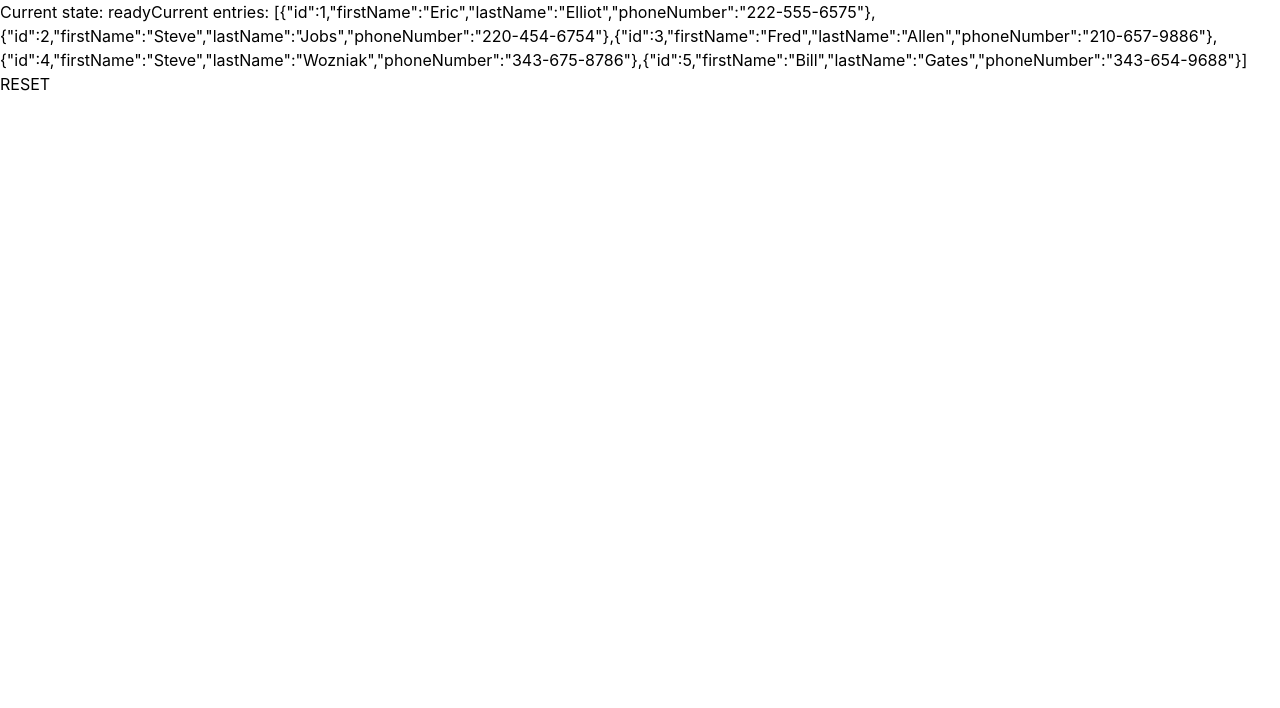
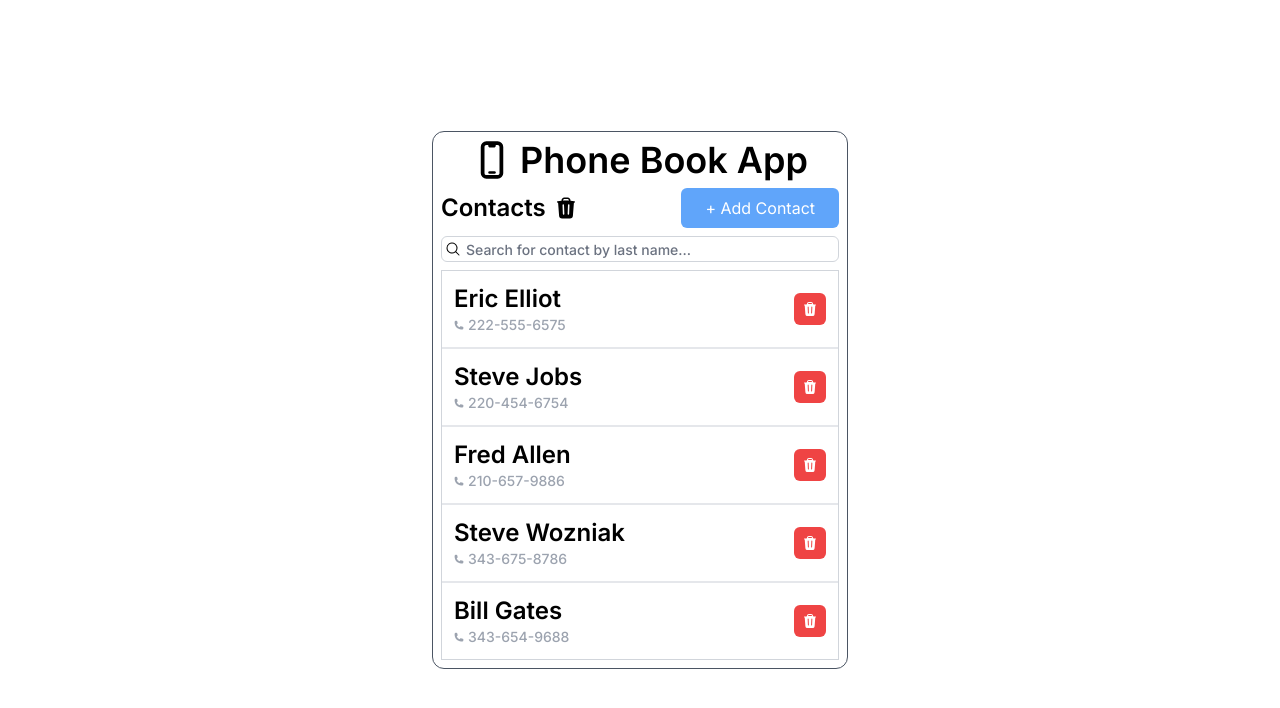
Before and after one commit to DoctorDerek/phonebook-filter-by-age, a Next.js app: page / in a window 1280 px wide. Shown: the top 708 px of the page. Built offline with nearby package versions, Linux system fonts and the light colour scheme.

Commit message:
feat(design): implement design of app based on design document

```diff
--- a/pages/_app.tsx
+++ b/pages/_app.tsx
@@ -3,11 +3,11 @@ import "@/styles/globals.css"
 import { QueryClient, QueryClientProvider } from "react-query"
 
 import GlobalStateContext from "@/components/GlobalStateContext"
+import Layout from "@/pages/app/layout"
 import phoneBookMachine from "@/utils/phoneBookMachine"
 import { useInterpret } from "@xstate/react"
 
 import type { AppProps } from "next/app"
-
 const queryClient = new QueryClient()
 
 export default function MyApp({ Component, pageProps }: AppProps) {
@@ -18,7 +18,9 @@ export default function MyApp({ Component, pageProps }: AppProps) {
     <QueryClientProvider client={queryClient} contextSharing={true}>
       <GlobalStateContext.Provider value={{ phoneBookService }}>
         {/* We can access React context in the app via Provider */}
-        <Component {...pageProps} />
+        <Layout>
+          <Component {...pageProps} />
+        </Layout>
       </GlobalStateContext.Provider>
     </QueryClientProvider>
   )
--- a/pages/app/layout.tsx
+++ b/pages/app/layout.tsx
@@ -4,10 +4,16 @@ import { Inter } from "@next/font/google"
 
 const inter = Inter()
 
-export default function RootLayout({ children }: { children: ReactNode }) {
+export default function Layout({ children }: { children: ReactNode }) {
   return (
     <html lang="en" className={inter.className}>
-      <body>{children}</body>
+      <body>
+        <main className="flex h-screen w-screen cursor-crosshair flex-col items-center justify-center">
+          <div className="min-w-104 flex max-w-3xl flex-col items-center justify-center space-y-2 rounded-xl border border-solid border-gray-600 p-2">
+            {children}
+          </div>
+        </main>
+      </body>
     </html>
   )
 }
--- a/pages/index.tsx
+++ b/pages/index.tsx
@@ -2,6 +2,12 @@ import Head from "next/head"
 import { useContext, useEffect } from "react"
 
 import GlobalStateContext from "@/components/GlobalStateContext"
+import {
+  DevicePhoneMobileIcon,
+  MagnifyingGlassIcon,
+  PhoneIcon,
+  TrashIcon,
+} from "@heroicons/react/24/solid"
 import { useActor } from "@xstate/react"
 
 export default function PhoneBookApp() {
@@ -24,19 +30,65 @@ export default function PhoneBookApp() {
   const resetPhoneBook = () => send({ type: "RESET" })
 
   return (
-    <div>
+    <>
       <Head>
         <title>Phonebook App by @DoctorDerek</title>
         <link rel="icon" href="/favicon.ico" />
       </Head>
-
-      <main>
-        <div>
-          <>Current state: {value}</>
-          <>Current entries: {JSON.stringify(phoneBookEntries)}</>
+      <div className="group flex items-center justify-center space-x-2 text-4xl font-semibold">
+        <DevicePhoneMobileIcon className="h-10 w-10 group-hover:animate-spin" />
+        <h1>Phone Book App</h1>
+      </div>
+      <div className="flex w-full items-center justify-between">
+        <div className="flex items-center justify-center space-x-2">
+          <h2 className="text-2xl font-semibold">Contacts</h2>
+          <button onClick={() => resetPhoneBook()}>
+            <TrashIcon
+              aria-label="Delete all phone book entries and reset"
+              className="h-6 w-6 rounded-md hover:fill-red-600 hover:outline hover:outline-1 hover:outline-red-600"
+            />
+          </button>
         </div>
-        <button onClick={() => resetPhoneBook()}>RESET</button>
-      </main>
-    </div>
+        <button className="rounded-md bg-blue-400 px-6 py-2 text-white">
+          + Add Contact
+        </button>
+      </div>
+      <div className="relative w-full">
+        <input
+          type="text"
+          placeholder="Search for contact by last name..."
+          className="border-sm w-full rounded-md border border-gray-300 placeholder:pl-6 placeholder:text-sm placeholder:font-medium placeholder:text-gray-500"
+        />
+        <MagnifyingGlassIcon className="absolute left-1 top-1/2 h-4 w-4 -translate-y-1/2" />
+      </div>
+      <div className="divide-y-gray-300 relative w-full divide-y-2 border border-solid border-gray-300">
+        {phoneBookEntries.map((phoneBookEntry) => {
+          const { id, firstName, lastName, phoneNumber } = phoneBookEntry
+          const key = `${id}${firstName}${lastName}${phoneNumber}`
+          return (
+            <div
+              className="flex w-full items-center justify-between p-3"
+              key={key}
+            >
+              <h3 className="flex flex-col items-start justify-center">
+                <div className="text-2xl font-semibold">
+                  {firstName} {lastName}
+                </div>
+                <div className="flex items-center justify-center space-x-1 text-sm font-medium text-gray-400">
+                  <PhoneIcon className="h-2.5 w-2.5 fill-gray-400" />
+                  <span>{phoneNumber}</span>
+                </div>
+              </h3>
+              <div className="flex h-8 w-8 items-center justify-center rounded-md bg-red-500">
+                <TrashIcon
+                  className="h-4 w-4 fill-white "
+                  aria-label={`Delete ${firstName} ${lastName} ${phoneNumber}`}
+                />
+              </div>
+            </div>
+          )
+        })}
+      </div>
+    </>
   )
 }
```
